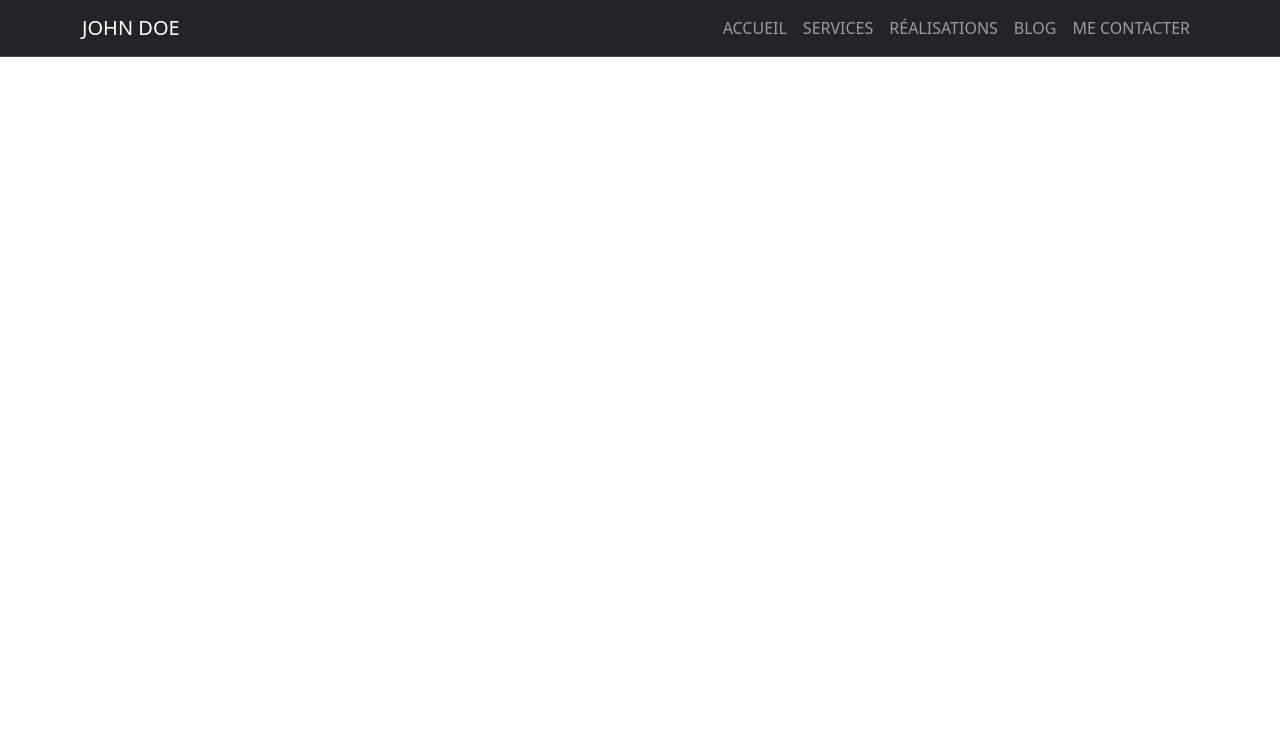
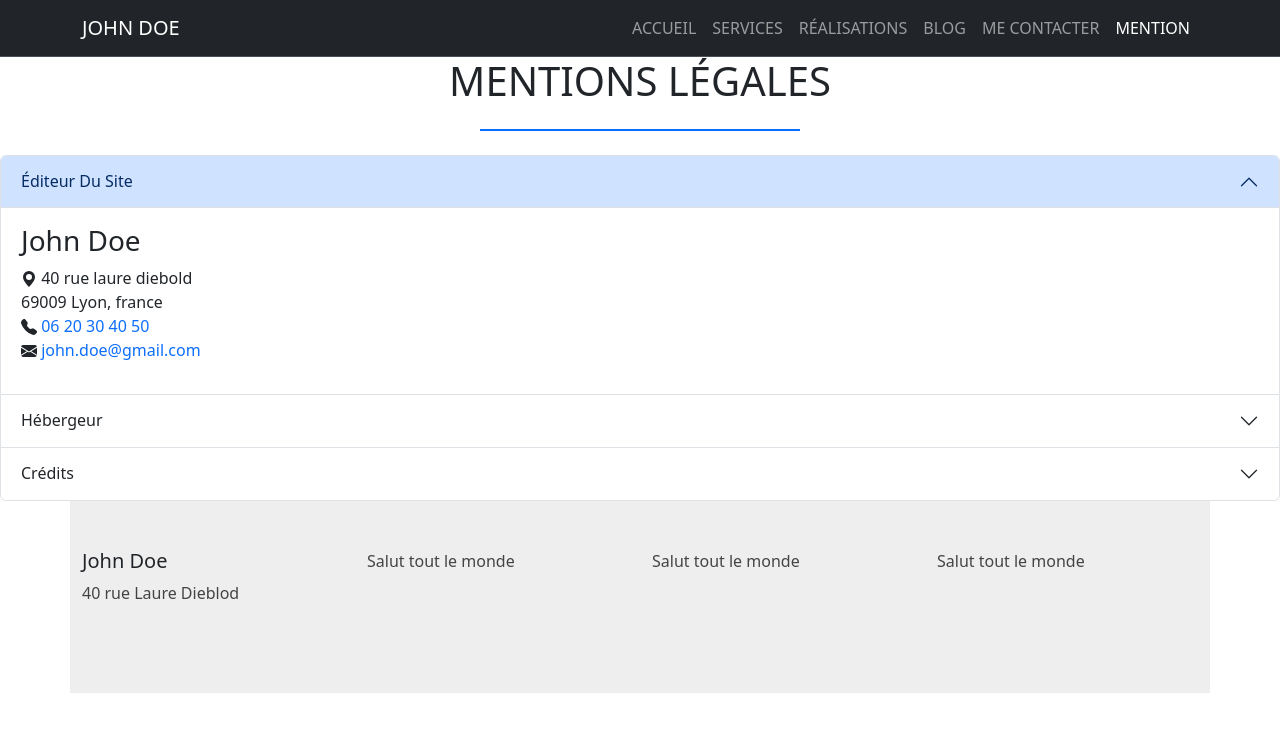
Before and after one commit to Papinte/cv-react, a React (Create React App) app: page /Mention in a window 1280 px wide. Shown: the top 732 px of the page. Built offline with nearby package versions, Linux system fonts and the light colour scheme.

Commit message:
structure page mentions légales

```diff
--- a/src/App.js
+++ b/src/App.js
@@ -1,11 +1,11 @@
 import Nav from './pages/header/Nav';
-
+import Footer from './pages/Footer/Footer';
 
 function App() {
   return (
     <div className="App">
       <Nav />
-
+      <Footer />
     </div>
   )
 }
--- a/src/pages/header/Nav.jsx
+++ b/src/pages/header/Nav.jsx
@@ -4,6 +4,7 @@ import Blog from '../blog/Blog';
 import Contact from '../Contact/Contact';
 import Realisation from '../realisation/Realisation';
 import Service from '../service/Service';
+import Mention from '../mention/Mention';
 
 const Nav = () => {
     return(
@@ -31,6 +32,9 @@ const Nav = () => {
                             <li className="nav-item">
                             <NavLink className="nav-link text-uppercase" to="/Contact">me contacter</NavLink>
                             </li>
+                            <li className="nav-item">
+                            <NavLink className="nav-link text-uppercase" to="/Mention">Mention</NavLink>
+                            </li>
                         </ul>
                     </div>
                 </div>
@@ -42,6 +46,7 @@ const Nav = () => {
                 <Route path='/Realisation' element={<Realisation />}></Route>
                 <Route path='/Blog' element={<Blog />}></Route>
                 <Route path='/Contact' element={<Contact />}></Route>
+                <Route path='/Mention' element={<Mention />}></Route>
             </Routes>
 
 
--- /dev/null
+++ b/src/pages/mention/Mention.jsx
@@ -0,0 +1,134 @@
+const Mention = () => {
+  return (
+    <div>
+      <div>
+        <h1 className="text-uppercase text-center">mentions légales</h1>
+        <hr className="my-4 border-primary border-2 w-25 mx-auto opacity-100" />
+      </div>
+      <div class="accordion" id="accordionPanelsStayOpenExample">
+        <div class="accordion-item">
+          <h2 class="accordion-header">
+            <button
+              class="accordion-button text-capitalize"
+              type="button"
+              data-bs-toggle="collapse"
+              data-bs-target="#panelsStayOpen-collapseOne"
+              aria-expanded="true"
+              aria-controls="panelsStayOpen-collapseOne"
+            >
+              éditeur du site
+            </button>
+          </h2>
+          <div
+            id="panelsStayOpen-collapseOne"
+            class="accordion-collapse collapse show"
+          >
+            <div class="accordion-body">
+              <h3>John Doe</h3>
+              <address>
+                <svg
+                  xmlns="http://www.w3.org/2000/svg"
+                  width="16"
+                  height="16"
+                  fill="currentColor"
+                  class="bi bi-geo-alt-fill"
+                  viewBox="0 0 16 16"
+                >
+                  <path d="M8 16s6-5.686 6-10A6 6 0 0 0 2 6c0 4.314 6 10 6 10m0-7a3 3 0 1 1 0-6 3 3 0 0 1 0 6" />
+                </svg>{" "}
+                40 rue laure diebold <br />
+                69009 Lyon, france <br />
+                <svg
+                  xmlns="http://www.w3.org/2000/svg"
+                  width="16"
+                  height="16"
+                  fill="currentColor"
+                  class="bi bi-telephone-fill"
+                  viewBox="0 0 16 16"
+                >
+                  <path
+                    fill-rule="evenodd"
+                    d="M1.885.511a1.745 1.745 0 0 1 2.61.163L6.29 2.98c.329.423.445.974.315 1.494l-.547 2.19a.68.68 0 0 0 .178.643l2.457 2.457a.68.68 0 0 0 .644.178l2.189-.547a1.75 1.75 0 0 1 1.494.315l2.306 1.794c.829.645.905 1.87.163 2.611l-1.034 1.034c-.74.74-1.846 1.065-2.877.702a18.6 18.6 0 0 1-7.01-4.42 18.6 18.6 0 0 1-4.42-7.009c-.362-1.03-.037-2.137.703-2.877z"
+                  />
+                </svg>{" "}
+                <span class="text-primary">06 20 30 40 50</span><br />
+                <svg
+                  xmlns="http://www.w3.org/2000/svg"
+                  width="16"
+                  height="16"
+                  fill="currentColor"
+                  class="bi bi-envelope-fill"
+                  viewBox="0 0 16 16"
+                >
+                  <path d="M.05 3.555A2 2 0 0 1 2 2h12a2 2 0 0 1 1.95 1.555L8 8.414zM0 4.697v7.104l5.803-3.558zM6.761 8.83l-6.57 4.027A2 2 0 0 0 2 14h12a2 2 0 0 0 1.808-1.144l-6.57-4.027L8 9.586zm3.436-.586L16 11.801V4.697z" />
+                </svg>{" "}
+                <span class="text-primary">john.doe@gmail.com</span><br />
+              </address>
+            </div>
+          </div>
+        </div>
+        <div class="accordion-item">
+          <h2 class="accordion-header">
+            <button
+              class="accordion-button collapsed text-capitalize"
+              type="button"
+              data-bs-toggle="collapse"
+              data-bs-target="#panelsStayOpen-collapseTwo"
+              aria-expanded="false"
+              aria-controls="panelsStayOpen-collapseTwo"
+            >
+              hébergeur
+            </button>
+          </h2>
+          <div
+            id="panelsStayOpen-collapseTwo"
+            class="accordion-collapse collapse"
+          >
+            <div class="accordion-body">
+              <h3>Always Data</h3>
+              <address>
+                91 rue du Faubourg Saint Honoré <br />
+                75008 Paris <br />
+                <svg
+                  xmlns="http://www.w3.org/2000/svg"
+                  width="16"
+                  height="16"
+                  fill="currentColor"
+                  class="bi bi-globe"
+                  viewBox="0 0 16 16"
+                >
+                  <path d="M0 8a8 8 0 1 1 16 0A8 8 0 0 1 0 8m7.5-6.923c-.67.204-1.335.82-1.887 1.855A8 8 0 0 0 5.145 4H7.5zM4.09 4a9.3 9.3 0 0 1 .64-1.539 7 7 0 0 1 .597-.933A7.03 7.03 0 0 0 2.255 4zm-.582 3.5c.03-.877.138-1.718.312-2.5H1.674a7 7 0 0 0-.656 2.5zM4.847 5a12.5 12.5 0 0 0-.338 2.5H7.5V5zM8.5 5v2.5h2.99a12.5 12.5 0 0 0-.337-2.5zM4.51 8.5a12.5 12.5 0 0 0 .337 2.5H7.5V8.5zm3.99 0V11h2.653c.187-.765.306-1.608.338-2.5zM5.145 12q.208.58.468 1.068c.552 1.035 1.218 1.65 1.887 1.855V12zm.182 2.472a7 7 0 0 1-.597-.933A9.3 9.3 0 0 1 4.09 12H2.255a7 7 0 0 0 3.072 2.472M3.82 11a13.7 13.7 0 0 1-.312-2.5h-2.49c.062.89.291 1.733.656 2.5zm6.853 3.472A7 7 0 0 0 13.745 12H11.91a9.3 9.3 0 0 1-.64 1.539 7 7 0 0 1-.597.933M8.5 12v2.923c.67-.204 1.335-.82 1.887-1.855q.26-.487.468-1.068zm3.68-1h2.146c.365-.767.594-1.61.656-2.5h-2.49a13.7 13.7 0 0 1-.312 2.5m2.802-3.5a7 7 0 0 0-.656-2.5H12.18c.174.782.282 1.623.312 2.5zM11.27 2.461c.247.464.462.98.64 1.539h1.835a7 7 0 0 0-3.072-2.472c.218.284.418.598.597.933M10.855 4a8 8 0 0 0-.468-1.068C9.835 1.897 9.17 1.282 8.5 1.077V4z" />
+                </svg> <span class="text-primary">www.alwaysdata.com</span>
+              </address>
+            </div>
+          </div>
+        </div>
+        <div class="accordion-item">
+          <h2 class="accordion-header">
+            <button
+              class="accordion-button collapsed text-capitalize"
+              type="button"
+              data-bs-toggle="collapse"
+              data-bs-target="#panelsStayOpen-collapseThree"
+              aria-expanded="false"
+              aria-controls="panelsStayOpen-collapseThree"
+            >
+              crédits
+            </button>
+          </h2>
+          <div
+            id="panelsStayOpen-collapseThree"
+            class="accordion-collapse collapse"
+          >
+            <div class="accordion-body">
+                <p>Site développé par John Doe , étudiant du CEF</p>
+                <p>Les images libres de droit sont issues du site <span class="text-primary">Pixabay</span>.</p>
+            </div>
+          </div>
+        </div>
+      </div>
+    </div>
+  );
+};
+
+export default Mention;
```
